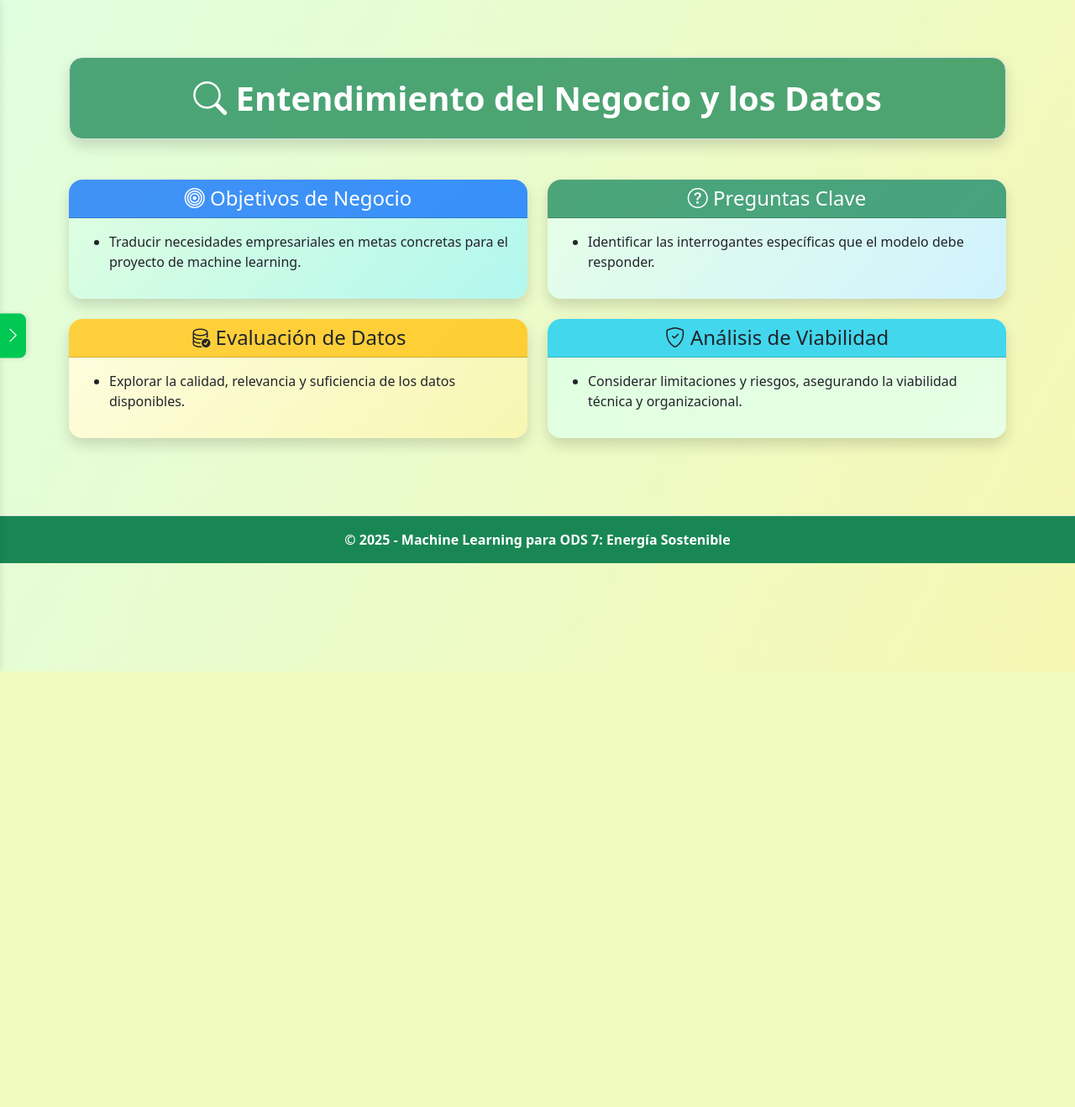
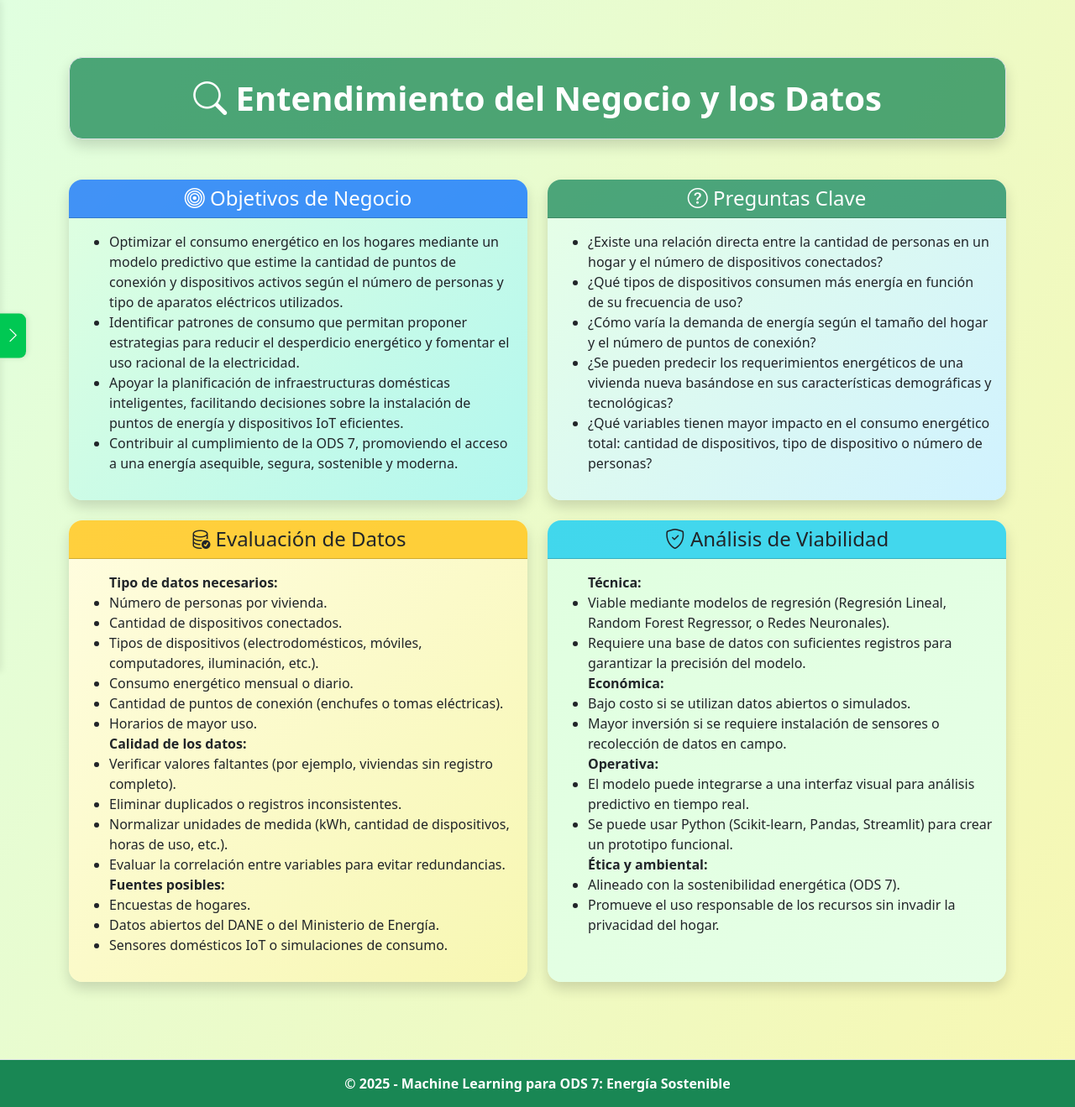
Before and after one commit to Spadilla1018/ProyectoFinalML, a Flask app: page /entendimiento in a window 1280 px wide. Shown: the whole page at 84% size. Before the commit the page ends 800 px from the top, so only its background shows below. Run offline with Flask 3, Linux system fonts and the light colour scheme.

Commit message:
Agregar informacion en la pagina del entendimiento del negocio

```diff
--- a/Templates/entendimiento.html
+++ b/Templates/entendimiento.html
@@ -18,7 +18,13 @@
                 </div>
                 <div class="card-body">
                     <ul>
-                        <li>Traducir necesidades empresariales en metas concretas para el proyecto de machine learning.</li>
+                        <li>Optimizar el consumo energético en los hogares mediante un modelo predictivo que estime la cantidad de puntos de conexión y dispositivos activos según el número de personas y tipo de aparatos eléctricos utilizados.
+
+                        <li>Identificar patrones de consumo que permitan proponer estrategias para reducir el desperdicio energético y fomentar el uso racional de la electricidad.</li>
+
+                        <li>Apoyar la planificación de infraestructuras domésticas inteligentes, facilitando decisiones sobre la instalación de puntos de energía y dispositivos IoT eficientes.</li>
+
+                        <li>Contribuir al cumplimiento de la ODS 7, promoviendo el acceso a una energía asequible, segura, sostenible y moderna.</li>
                     </ul>
                 </div>
             </div>
@@ -31,7 +37,15 @@
                 </div>
                 <div class="card-body">
                     <ul>
-                        <li>Identificar las interrogantes específicas que el modelo debe responder.</li>
+                        <li>¿Existe una relación directa entre la cantidad de personas en un hogar y el número de dispositivos conectados?</li>
+
+                        <li>¿Qué tipos de dispositivos consumen más energía en función de su frecuencia de uso?</li>
+
+                        <li>¿Cómo varía la demanda de energía según el tamaño del hogar y el número de puntos de conexión?</li>
+
+                        <li>¿Se pueden predecir los requerimientos energéticos de una vivienda nueva basándose en sus características demográficas y tecnológicas?</li>
+
+                        <li>¿Qué variables tienen mayor impacto en el consumo energético total: cantidad de dispositivos, tipo de dispositivo o número de personas?</li>
                     </ul>
                 </div>
             </div>
@@ -44,7 +58,37 @@
                 </div>
                 <div class="card-body">
                     <ul>
-                        <li>Explorar la calidad, relevancia y suficiencia de los datos disponibles.</li>
+                        <strong>Tipo de datos necesarios:</strong>
+
+                        <li>Número de personas por vivienda.</li>
+
+                        <li>Cantidad de dispositivos conectados.</li>
+
+                        <li>Tipos de dispositivos (electrodomésticos, móviles, computadores, iluminación, etc.).</li>
+
+                        <li>Consumo energético mensual o diario.</li>
+
+                        <li>Cantidad de puntos de conexión (enchufes o tomas eléctricas).</li>
+
+                        <li>Horarios de mayor uso.</li>
+
+                        <strong>Calidad de los datos:</strong>
+
+                        <li>Verificar valores faltantes (por ejemplo, viviendas sin registro completo).</li>
+
+                        <li>Eliminar duplicados o registros inconsistentes.</li>
+
+                        <li>Normalizar unidades de medida (kWh, cantidad de dispositivos, horas de uso, etc.).</li>
+
+                        <li>Evaluar la correlación entre variables para evitar redundancias.</li>
+
+                        <strong>Fuentes posibles:</strong>
+
+                        <li>Encuestas de hogares.</li>
+
+                        <li>Datos abiertos del DANE o del Ministerio de Energía.</li>
+
+                        <li>Sensores domésticos IoT o simulaciones de consumo.</li>
                     </ul>
                 </div>
             </div>
@@ -57,7 +101,29 @@
                 </div>
                 <div class="card-body">
                     <ul>
-                        <li>Considerar limitaciones y riesgos, asegurando la viabilidad técnica y organizacional.</li>
+                        <strong>Técnica:</strong>
+
+                        <li>Viable mediante modelos de regresión (Regresión Lineal, Random Forest Regressor, o Redes Neuronales).</li>
+
+                        <li>Requiere una base de datos con suficientes registros para garantizar la precisión del modelo.</li>
+
+                        <strong>Económica:</strong>
+
+                        <li>Bajo costo si se utilizan datos abiertos o simulados.</li>
+
+                        <li>Mayor inversión si se requiere instalación de sensores o recolección de datos en campo.</li>
+
+                        <strong>Operativa:</strong>
+
+                        <li>El modelo puede integrarse a una interfaz visual para análisis predictivo en tiempo real.</li>
+
+                        <li>Se puede usar Python (Scikit-learn, Pandas, Streamlit) para crear un prototipo funcional.</li>
+
+                        <strong>Ética y ambiental:</strong>
+
+                        <li>Alineado con la sostenibilidad energética (ODS 7).</li>
+
+                        <li>Promueve el uso responsable de los recursos sin invadir la privacidad del hogar.</li>
                     </ul>
                 </div>
             </div>
```
